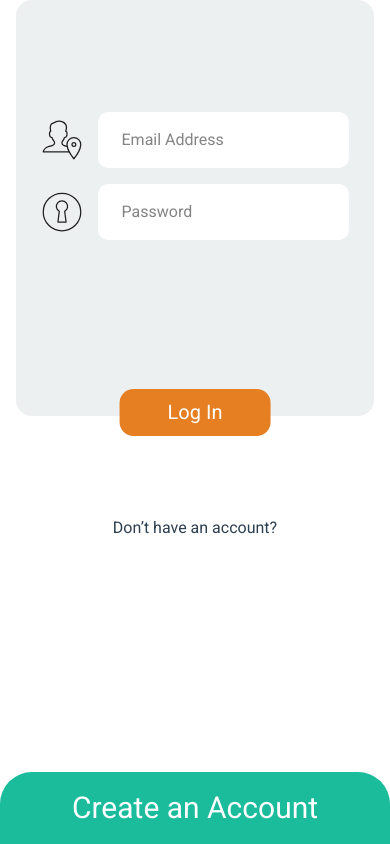
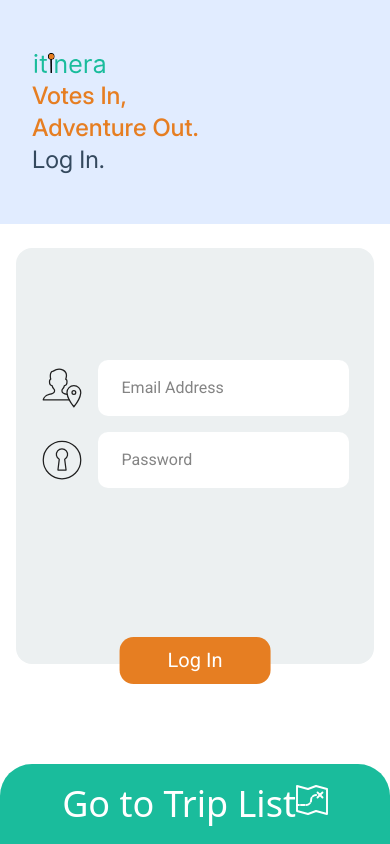
Before and after one commit to kcadavos/itinera-io, a Next.js app: page /LoginPage in a window 390 px wide. Built offline with nearby package versions, Linux system fonts and the light colour scheme.

Commit message:
fixed issues from login page

```diff
--- a/src/app/(pages)/layout.tsx
+++ b/src/app/(pages)/layout.tsx
@@ -12,37 +12,39 @@ const Layout = ({ children }: { children: React.ReactNode }) => {
   const [isHidden, setIsHidden] = useState(false);
   const [showNav, setShowNav] = useState(false);
   const [showSide, setShowSide] = useState(false);
-  const [showHeader, setShowHeader] = useState(false);
+  const [showHeader, setShowHeader] = useState(true);
 
   useEffect(() => {
+    const isLargeScreen = window.innerWidth >= 1024;
+    const isLogin = route === "/LoginPage";
+    const isItineraryRoute = route.startsWith("/ItinerarySuggestionPages");
 
-      const isLargeScreen = window.innerWidth >= 1024;
-      const isItineraryRoute = route.startsWith("/ItinerarySuggestionPages");
-      setIsHidden(!isLargeScreen);
-      setShowNav(isLargeScreen || (!isLargeScreen && isItineraryRoute));
+    setIsHidden(!isLargeScreen);
 
-      if(route === "/LoginPage"){
-        setIsHidden(false);
-        setShowNav(false);
-        setShowSide(false);
-        setShowHeader(false);
-      }else{
-        setShowNav(true);
-        setShowSide(true);
-        setShowHeader(true);
-      }
+    setShowNav(!isLogin && (isLargeScreen || (!isLargeScreen && isItineraryRoute)));
 
+    setShowSide(!isLogin);
+
+    setShowHeader(!isLogin || (isLogin && !isLargeScreen));
   }, [route]);
 
   return (
     <div>
-      <div className={`${route === "/LoginPage" ? "flex flex-col" : "grid lg:grid-cols-4 lg:gap-0"}`}>
-       {showSide && <div className="lg:col-[1]">
-          <DesktopSideComponent />
-        </div>}
+      <div
+        className={`${
+          route === "/LoginPage"
+            ? "flex flex-col"
+            : "grid lg:grid-cols-4 lg:gap-0"
+        }`}
+      >
+        {showSide && (
+          <div className="lg:col-[1]">
+            <DesktopSideComponent />
+          </div>
+        )}
         <div className="w-full lg:col-start-2 lg:col-span-3">
           {showNav && <NavbarComponent />}
-         {showHeader && <HeaderComponent/>}
+          {showHeader && <HeaderComponent />}
           {children}
         </div>
       </div>
--- a/src/app/layout.tsx
+++ b/src/app/layout.tsx
@@ -2,8 +2,7 @@ import type { Metadata } from "next";
 import { Geist, Geist_Mono } from "next/font/google";
 import "./globals.css";
 import { AppWrapper } from "@/context/DataContext";
-import NavbarComponent from "@/components/NavbarComponent";
-import DesktopSideComponent from "@/components/DesktopSideComponent";
+
 
 
 const geistSans = Geist({
--- a/src/components/HeaderComponent.tsx
+++ b/src/components/HeaderComponent.tsx
@@ -227,7 +227,7 @@ const HeaderComponent = () => {
 
     if (path === "/ItinerarySuggestionPages/AddSuggestionPage") {
       return {
-        topMessage: ( <p> Let's plan for <span className="text-5xl text-[#1A89BC]">{selectedTripDestination} </span>
+        topMessage: ( <p> Let&apos;s plan for <span className="text-5xl text-[#1A89BC]">{selectedTripDestination} </span>
         <span className="text-[#1A89BC]"> {startDate && endDate
           ? `for ${format(startDate, "MMM dd")} - ${format(endDate, "MMM dd")}`
           : "Unknown Dates"}</span> </p>),
@@ -340,7 +340,7 @@ const HeaderComponent = () => {
 
 
     return {
-      topMessage: ( <p> Let's plan for {selectedTripDestination} {startDate && endDate
+      topMessage: ( <p> Let&apos;s plan for {selectedTripDestination} {startDate && endDate
         ? `for ${format(startDate, "MMM dd")} - ${format(endDate, "MMM dd")}`
         : "Unknown Dates"} </p>),
       bottomMessage:' What activities are you excited about?'
--- a/src/components/pageComponents/AddSuggestionComponent.tsx
+++ b/src/components/pageComponents/AddSuggestionComponent.tsx
@@ -12,7 +12,7 @@ import {
 } from "@/components/ui/dropdown-menu";
 import { useRouter } from "next/navigation";
 import { getToken } from "@/lib/services/DataServices";
-import DesktopSideComponent from "../DesktopSideComponent";
+
 
 const AddSuggestionComponent = () => {
   const { selectedTripId } = useSelectedTripIdContext();
```
